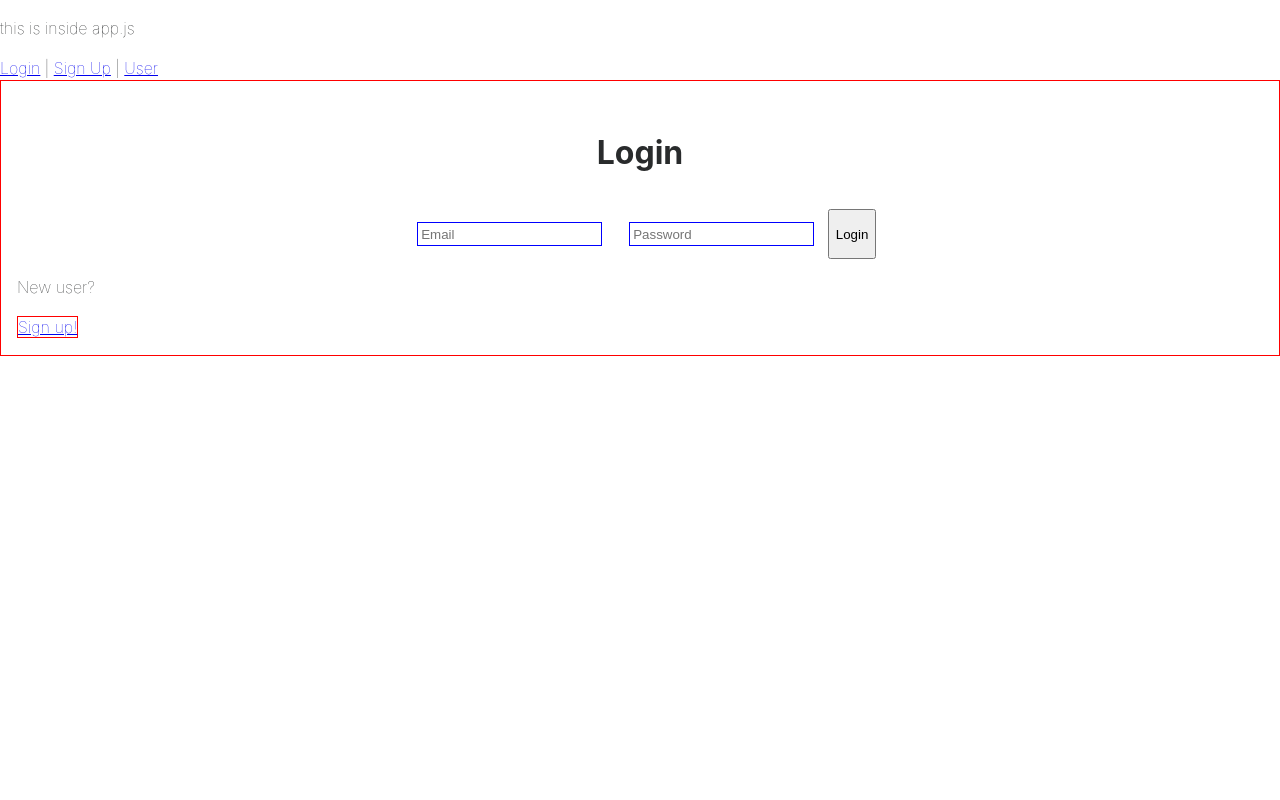
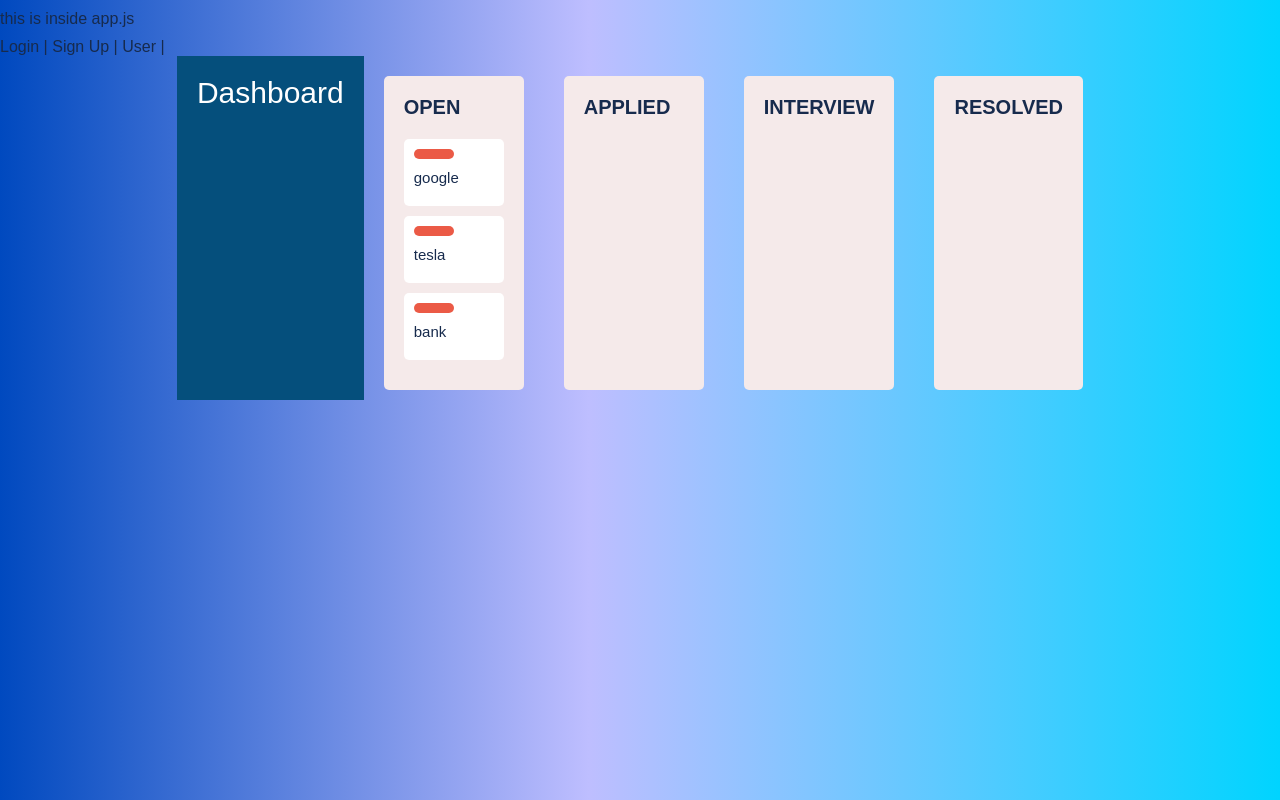
Before and after one commit to PTRI-7-Team-Axolotl/secure-the-bag, a React (Create React App) app: page /user in a window 1280 px wide. Before the commit this address led to /login. Built offline with nearby package versions, Linux system fonts and the light colour scheme; the HTML template or start-up script is replaced by a standard one.

Commit message:
working on dragging

```diff
--- a/data/mock.js
+++ b/data/mock.js
@@ -9,29 +9,29 @@ const data = [{
     icon: "⭕️",
     status: "open",
     title: "software developer",
-    content: "tesla"
+    employer: "tesla"
 }, {
     id: 3,
     icon: "⭕️",
     status: "open",
     title: "blockchain engineer",
-    content: "bank"
+    employer: "bank"
 }];
 
 const statuses = [{
-    status: "To Apply",
+    status: "open",
     icon: "⭕️",
     color: "#EB5A46"
 }, {
-    status: "Applied",
+    status: "applied",
     icon: "🔆️",
     color: "#00C2E0"
 }, {
-    status: "Interview",
+    status: "interview",
     icon: "📝",
     color: "#C377E0"
 }, {
-    status: "Resolved",
+    status: "resolved",
     icon: "✅",
     color: "#3981DE"
 }];
--- a/src/App.jsx
+++ b/src/App.jsx
@@ -13,7 +13,7 @@ function App() {
         <nav>
           <Link to="/login">Login</Link> |{" "}
           <Link to="/signup">Sign Up</Link> | {" "}
-          <Link to="/user">User</Link>
+          <Link to="/user">User</Link> | {" "}
         </nav>
         <Outlet />
       </div>
--- a/src/Columns.jsx
+++ b/src/Columns.jsx
@@ -3,14 +3,13 @@ import { useDrop } from 'react-dnd'
 
 
 
-const Columns = (props) => {
-    const [collectedProps, drop] = useDrop(() => ({
-        accept: 'jobs',
-        item: props.jobs.index
-      }))
+const Columns = ({isOver, children}) => {
+    const className = isOver ? 'highlight region' : "";
 
     return (
-      <div ref={drop} style={{ width: '25%', height: '100vh', margin: "0", padding: "0", outlineStyle: "solid" }}>{props.jobs.index}</div>
+      <div className={`col${className}`}>
+      {children}
+    </div>
     )
 
 }
--- a/src/JobCard.jsx
+++ b/src/JobCard.jsx
@@ -1,24 +1,90 @@
-import React from 'react';
-import { useDrag } from 'react-dnd'
+import React, { Fragment, useState, useRef } from "react";
+import { useDrag, useDrop } from "react-dnd";
+//import Window from "./Window.jsx";
+import ITEM_TYPE from "../data/types.js";
 
-function JobCard( {id, jobs} ){
-    const [collected, drag, dragPreview] = useDrag(() => ({
-        type: 'jobs',
-        item: { id }
-      }))
-      return collected.isDragging ? (
-        <div ref={dragPreview} />
-      ) : (
-        <div ref={drag} {...collected} draggable style={{
-            fontSize: 25,
-            fontWeight: 'bold',
-            cursor: 'move',
-            draggable:'true'
-        }}>
-        {jobs[id].employer}
-        </div>
-      )
+// function JobCard( {id, jobs} ){
+//     const [collected, drag, dragPreview] = useDrag(() => ({
+//         type: 'jobs',
+//         item: { id }
+//       }))
+//       return collected.isDragging ? (
+//         <div ref={dragPreview} />
+//       ) : (
+//         <div ref={drag} {...collected} draggable style={{
+//             fontSize: 25,
+//             fontWeight: 'bold',
+//             cursor: 'move',
+//             draggable:'true'
+//         }}>
+//         {jobs[id].employer}
+//         </div>
+//       )
+// }
+
+const JobCard = ({ item, index, moveItem, status }) => {
+  //ref allows us to imperatively modify a child
+  const ref = useRef(null)
+
+  const [, drop] = useDrop({
+      accept: ITEM_TYPE,
+      hover(item, monitor) {
+      if (!ref.current) return;
+
+      const dragIndex = item.index;
+      const hoverIndex = index;
+
+      if (dragIndex === hoverIndex) {
+          return;
+      }
+      //getBoundClientReact returned value is a DOMRect object which is the smallest rectangle which contains the entire element, including its padding and border-width. The left, top, right, bottom, x, y, width, and height properties describe the position and size of the overall rectangle in pixels.
+      const hoveredRect = ref.current.getBoundingClientReact();
+      const hoverMiddleY = (hoveredRect.bottom-hoveredRect.top) / 2;
+      //Returns the last recorded { x, y }client offset of the pointer while a drag operation is in progress. Returns nullif no item is being dragged.
+      const mousePosition = monitor.getCliendOffset();
+      const hoverClientY = mousePosition.y - hoveredRect.top;
+
+      //Nothing happens if the grabbed item is less than 50% hovered over another item;
+      if (dragIndex < hoverIndex && hoverClientY < hoverMiddleY) {
+          return;
+      }
+      if (dragIndex > hoverIndex && hoverClientY < hoverMiddleY) {
+          return;
+      }
+      //moving item from dragIndex to hoverIndex instead
+      moveItem(dragIndex, hoverIndex);
+      item.index = hoverIndex;
+  }
+  });
+
+  const [{ isDragging }, drag] = useDrag({
+      type: ITEM_TYPE,
+      item: { ...item, index},
+      collect: monitor => ({
+          isDragging: monitor.isDragging()
+      })
+  })
+
+  // const [show, setShow] = useState(false)
+
+  // const onOpen = () => setShow(true);
+
+  // const onClose = () => setShow(false)
+
+  drag(drop(ref));
+  return (
+    <Fragment>
+        <div
+            ref={ref}
+            style={{ opacity: isDragging ? 0: 1}}
+            className={"item"}
+            >
+            <div className={"color-bar"} style={{ backgroundColor: status.color }}/>
+            <p className={"item-employer"}>{item.employer}</p>
+            </div>
+    </Fragment>
+)
+
 }
 
-
 export default JobCard;
--- a/src/User.jsx
+++ b/src/User.jsx
@@ -3,6 +3,8 @@ import JobInfo from './JobInfo.jsx';
 import { useDrag, useDrop } from 'react-dnd'
 import JobCard from './JobCard.jsx'
 import Colunms from './Columns.jsx'
+import { data, statuses } from '../data/mock.js'
+import Header from './Header.jsx'
 
 
 function User (props) {
@@ -12,30 +14,8 @@ function User (props) {
   //Variable to hold which job was clicked
   const [jobIndex, setJobIndex] = useState(null);
   //Variable to hold mockstate.  Once we use live data, we will need to set this to an empty array
-  const[jobs, setJobs] = useState(
-    [{
-      employer: "Google",
-      logo:     "placeholder",
-      title:  'software engineer',
-      expiration: "June 23, 2022",
-      application: 'wwww.apply here',
-      salary: '$150,000',
-      city:     "Denver",
-      remote:    'yes',
-      description: "put some words in here",
-      },
-      {
-        employer: "Google2",
-        logo:     "placeholder2",
-        title:  'software engineer2',
-        expiration: "June 23, 20222",
-        application: 'wwww.apply here2',
-        salary: '$150,0002',
-        city:     "Denver2",
-        remote:    'yes2',
-        description: "put some words in here2",
-    }]
-  )
+  const[jobs, setJobs] = useState(data)
+
 
   //onClick Function that activates when a job is clicked
   const onClick = (e) => {
@@ -55,32 +35,56 @@ function User (props) {
     setIsShown(current => !current)
   }
      //Mapping out our jobs to be displayed on the page
-     const listItems = jobs.map((job, index) =>
-     <div className='job-cards' onClick={onClick}
- > {< JobCard  key={index} name={index} id={index} jobs={jobs} />}
- </div>
+//      const listItems = jobs.map((job, index) =>
+//      <div className='job-cards' onClick={onClick}
+//  > {< JobCard  key={index} name={index} id={index} jobs={jobs} />}
+//  </div>
 
-    );
+    //);
+    const moveItem = ( dragIndex, hoverIndex) => {
+      const item = jobs[dragIndex];
+      setJobs(prevState => {
+          const newItems = prevState.filter((i, idx) => idx !== dragIndex)
+          newItems.splice(hoverIndex, 0, item);
+          return [...newItems];
+      });
+ };
+
 
 
   //Our rendering logic
   if (!isShown) {
-      const columns = [];
-      for (let i = 0; i < 4; i++) {
-        columns.push(<Colunms jobs={jobs}/>)
-      }
+      // const columns = [];
+      // for (let i = 0; i < 4; i++) {
+      //   columns.push(<Colunms jobs={jobs}/>)
+      // }
       return (
-        <div
-          style={{
-            width: '100%',
-            height: '100%',
-            display: 'flex',
-            flexWrap: 'wrap'
-          }}>
-            <h3> {listItems}</h3>
+        // <div
+        //   style={{
+        //     width: '100%',
+        //     height: '100%',
+        //     display: 'flex',
+        //     flexWrap: 'wrap'
+        //   }}>
+        <div className={"row"}>
+            <Header/>
+            {statuses.map(s => {
+                 return (
+                  <div key={s.status} className={"col-wrapper"}>
+                        <h2 className={'col-header'}>{s.status.toUpperCase()}</h2>
+                        <Colunms>
+                        { jobs
+                            .filter(i => i.status === s.status)
+                            .map((i, idx ) => <JobCard key={i.id} item={i} index={idx}  moveItem={moveItem} status={s}/>)}
+                        </Colunms>
+                    </div>
+                )
+            })}
+
+            {/* <h3> {listItems}</h3>
 
             <div></div>
-            {columns}
+            {columns} */}
           </div>
       )
    } else {
@@ -92,4 +96,6 @@ function User (props) {
 
 }
 
+//moveItem={moveItem}
+
 export default User;
--- a/src/extra/Homepage.jsx
+++ b/src/extra/Homepage.jsx
@@ -1,6 +1,6 @@
 import React from 'react';
 import { useState } from 'react';
-import Item from './Item.jsx';
+import Item from '../Item.jsx';
 import DropWrapper from './DropWrapper.jsx';
 import Col from './Col.jsx';
 import { data, statuses } from '../../data/mock.js';
--- a/src/index.js
+++ b/src/index.js
@@ -8,6 +8,7 @@ import Signup from './Signup.jsx';
 import User from './User.jsx';
 // import JobInfo from './JobInfo.jsx';
 import { RequireAuth, AuthProvider } from './Auth.jsx';
+import "./styles.css";
 
 
 const root = ReactDOM.createRoot(document.getElementById('root'));
@@ -22,9 +23,10 @@ root.render(
           <Route
             path='user'
             element={
-            <RequireAuth>
+            //<RequireAuth>
+
               <User />
-            </RequireAuth>
+            //</RequireAuth>
             }
             //  <Route path=':userId' element={<JobInfo />} />
           />
--- a/src/styles.css
+++ b/src/styles.css
@@ -1,4 +1,4 @@
-body {
+/* body {
     font-family: -apple-system, system-ui, BlinkMacSystemFont, "Segoe UI", Roboto, "Helvetica Neue", Arial, sans-serif;
     margin: 0;
     font-size: 1rem;
@@ -31,4 +31,190 @@ body {
   }
   .content-box {
     columns: 4 auto
-  }
+  } */
+
+  :root {
+    --primary-color: rgb(62, 100, 255);
+    --complete-color: #27aa80;
+    --text-color: #172b4d;
+    --disabled-color: #fad6d6;
+    --background-color: #f5eaea;
+}
+
+html {
+    background: rgb(0,73,191);
+    background: linear-gradient(90deg, rgba(0,73,191,1) 0%, rgba(190,190,255,1) 46%, rgba(0,212,255,1) 100%);
+}
+
+body {
+    color: var(--text-color);
+    font-family: sans-serif;
+    margin: 0;
+}
+
+a {
+    color: unset;
+    text-decoration: unset;
+    cursor: pointer;
+}
+
+p {
+    margin: 10px 0;
+    overflow-wrap: break-word;
+    text-align: left;
+}
+
+label {
+    font-size: 16px;
+    display: block;
+}
+
+button, input {
+    padding: 4px;
+    border: 1px solid var(--disabled-color);
+}
+
+button {
+    outline: none;
+    background: transparent;
+    border-radius: 5px;
+    color: var(--primary-color);
+    transition: all ease 0.8s;
+    cursor: pointer;
+}
+
+button.active {
+    color: var(--primary-color);
+}
+
+button.active:after {
+    content: "";
+    display: block;
+    margin: 0 auto;
+    width: 50%;
+    padding-top: 4px;
+    border-bottom: 1px solid var(--primary-color);
+}
+
+input:focus {
+    outline: none;
+}
+
+select {
+    outline: none;
+    height: 40px;
+}
+
+.row {
+    display: flex;
+    flex-direction: row;
+    justify-content: center;
+}
+
+.item {
+    font-size: 15px;
+    margin-bottom: 10px;
+    padding: 10px;
+    border-radius: 5px;
+    z-index: 1;
+    background-color: white;
+}
+
+.item:hover {
+    cursor: pointer;
+}
+
+.item-title {
+    font-weight: 600;
+    font-size: 16px;
+}
+
+.item-status {
+    text-align: right;
+}
+
+.color-bar {
+    width: 40px;
+    height: 10px;
+    border-radius: 5px;
+}
+
+.drop-wrapper {
+    flex: 1 25%;
+    width: 100%;
+    height: 100%;
+}
+
+.col-wrapper {
+    display: flex;
+    flex-direction: column;
+    margin: 20px;
+    padding: 20px;
+    background-color: var(--background-color);
+    border-radius: 5px;
+}
+
+.col-header {
+    font-size: 20px;
+    font-weight: 600;
+    margin-bottom: 20px;
+    margin-top: 0;
+}
+
+.col {
+    min-height: 100px;
+    max-width: 100px;
+    width: 100px;
+}
+
+.highlight-region {
+    background-color: yellow;
+}
+
+.page-header {
+    background-color: #054F7C;
+    padding: 20px;
+    color: white;
+    font-size: 30px;
+    flex: 1 100%;
+    margin-top: 0;
+    text-align: center;
+}
+
+.modal {
+    background-color: #F4F5F7;
+    border-radius: 2px;
+    margin: 48px 0 80px;
+    min-height: 450px;
+    width: 800px;
+    outline: none;
+    padding: 20px;
+}
+
+.overlay {
+    display: flex;
+    justify-content: center;
+    position: fixed;
+    top: 0;
+    left: 0;
+    right: 0;
+    bottom: 0;
+    background-color: rgba(0,0,0,0.5);;
+}
+
+.close-btn-ctn {
+    display: flex;
+}
+
+.close-btn {
+    height: 40px;
+    width: 35px;
+    font-size: 20px;
+    color: #031D2C;
+    border: none;
+    border-radius: 25px;
+}
+
+.close-btn:hover {
+    background-color: #DCDCDC;
+}
```
Also changed, not shown: src/DropWrapper.jsx (renamed from src/extra/DropWrapper.jsx, +2 -7 lines), src/Item.jsx (renamed from src/extra/Item.jsx, +3 -8 lines), src/Header.jsx (renamed from src/extra/Header.jsx).
